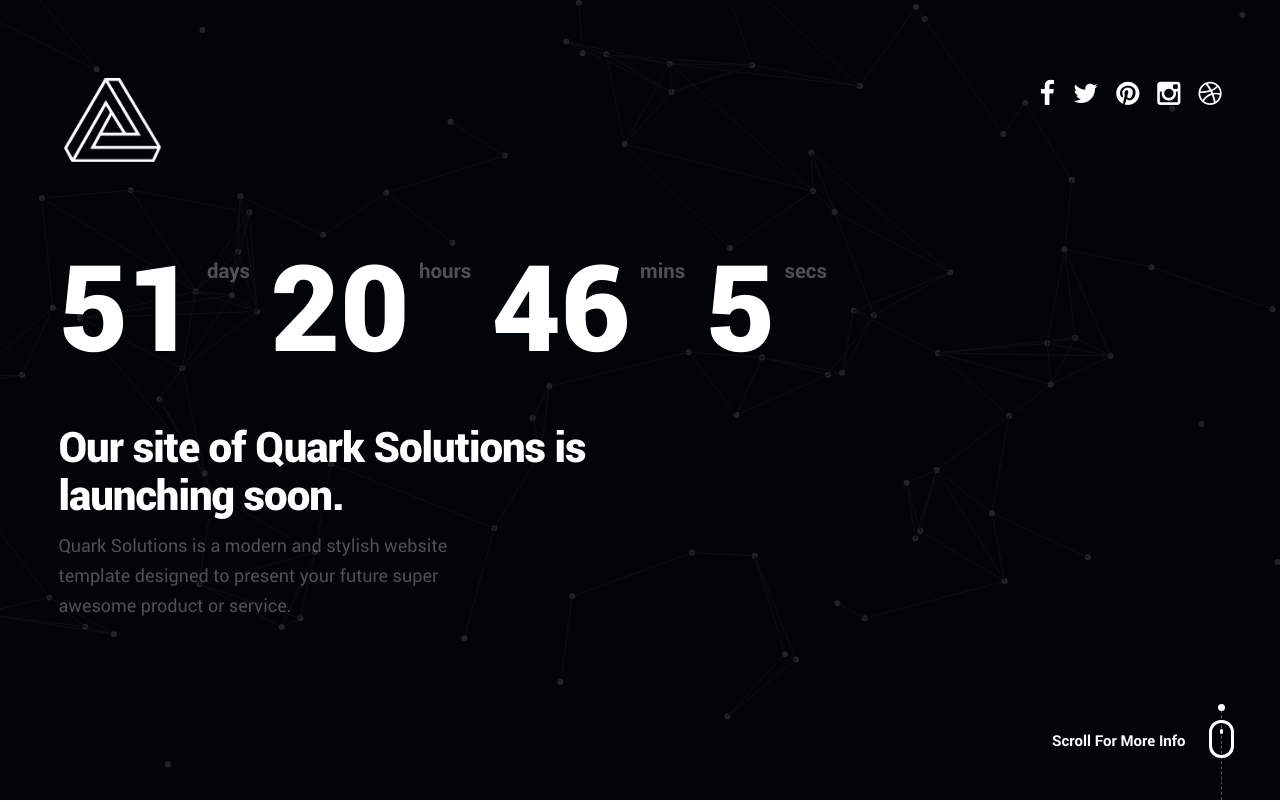
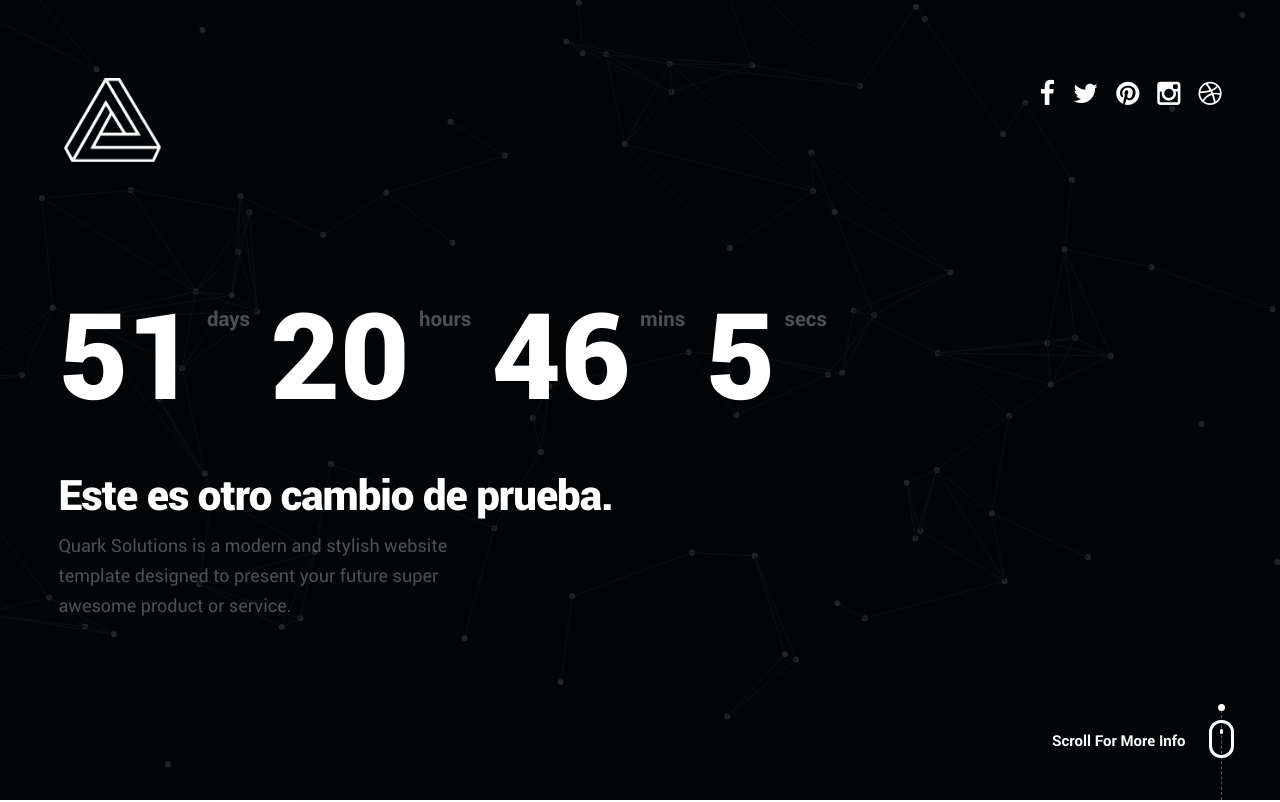
Before and after one commit to quark-team/site-counter, an Angular app: page / in a window 1280 px wide. Shown: the top 802 px of the page. Built offline with nearby package versions, Linux system fonts and the light colour scheme.

Commit message:
test automatic deploy 2

```diff
--- a/src/app/app.component.html
+++ b/src/app/app.component.html
@@ -6,7 +6,7 @@
 
     <div class="row">
       <div class="logo">
-        <a href="index.html">Khronos</a>
+        <a href="index.html">Quark Solutions</a>
       </div>
 
       <div class="social-links">
@@ -76,7 +76,7 @@
             </div>
 
             <div class="bottom-text">
-              <h1>Our site of Quark Solutions is launching soon.</h1>
+              <h1>Este es otro cambio de prueba.</h1>
               <p>
                 Quark Solutions is a modern and stylish website template designed to present your future super awesome product or service.
               </p>
```
Also changed, not shown: 1 other file (tests, documents, lock files or other folders).
